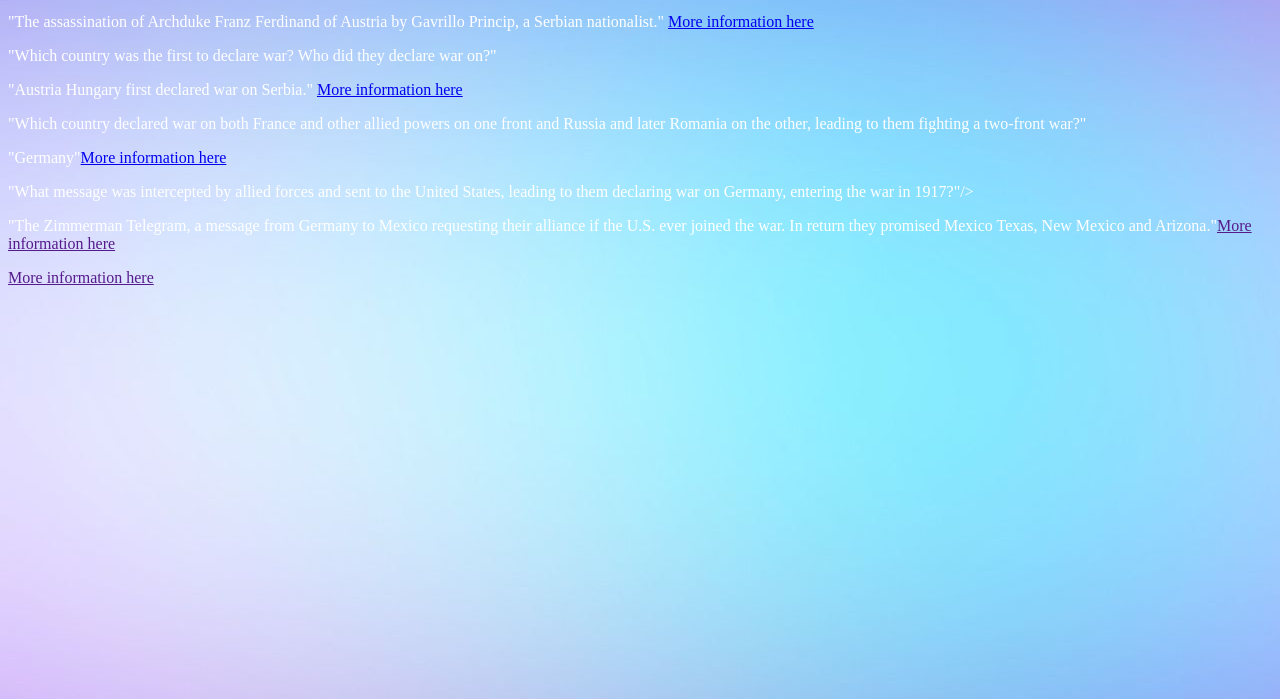
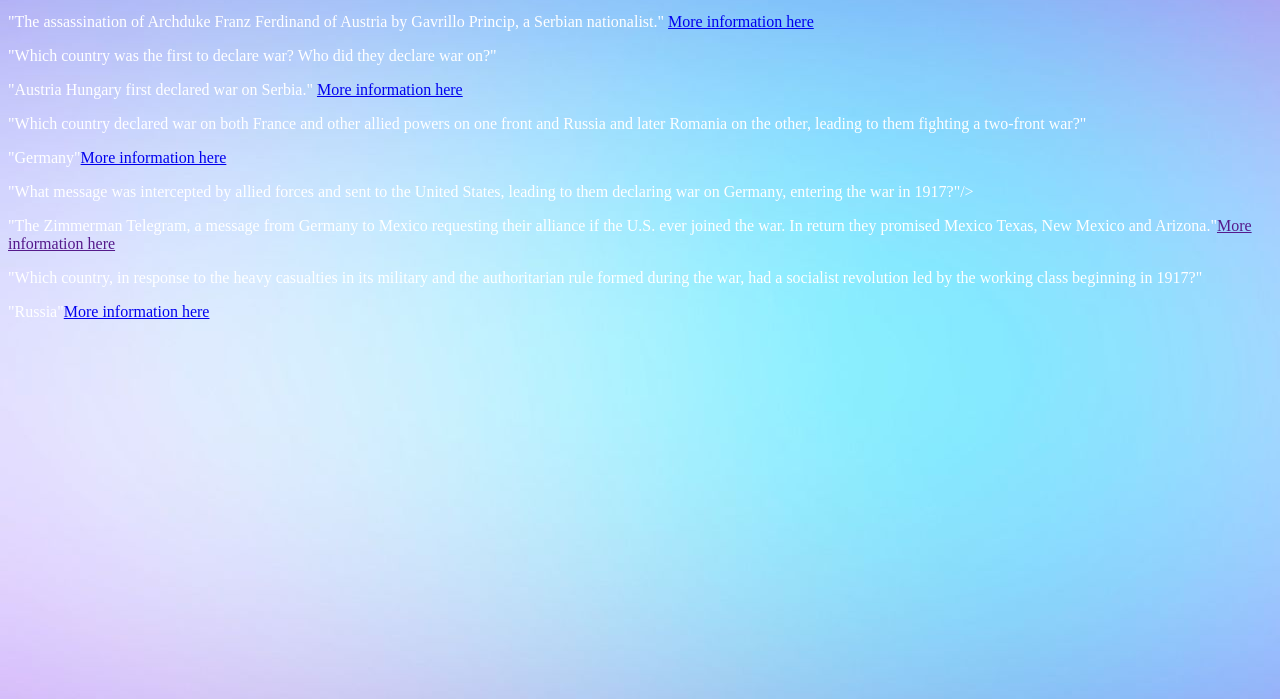
Before and after one commit to putate/QuizWebsite, a plain HTML site: page index.html in a window 1280 px wide. Shown: the part 101-800 px from the top of the page. Drawn offline with Linux system fonts and the light colour scheme.

Commit message:
Update index.html

```diff
--- a/index.html
+++ b/index.html
@@ -15,7 +15,7 @@
   <p id="A3">"Germany"<a href="https://en.wikipedia.org/wiki/Two-front_war#Germany">More information here<a/> <p/>
   <p id="Q4">"What message was intercepted by allied forces and sent to the United States, leading to them declaring war on Germany, entering the war in 1917?"/>
   <p id="A4">"The Zimmerman Telegram, a message from Germany to Mexico requesting their alliance if the U.S. ever joined the war. In return they promised Mexico Texas, New Mexico and Arizona."<a href="">More information here<a/> <p/>
-  <p id="Q5">    <p/>
-  <p id="A5">    <a href="">More information here<a/> <p/>
+  <p id="Q5">"Which country, in response to the heavy casualties in its military and the authoritarian rule formed during the war, had a socialist revolution led by the working class beginning in 1917?"<p/>
+  <p id="A5">"Russia"<a href="https://en.wikipedia.org/wiki/Russian_Revolution">More information here<a/> <p/>
  </body>
 </html>
```
